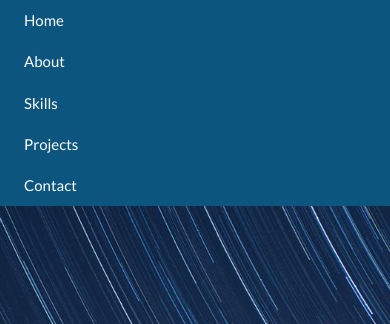
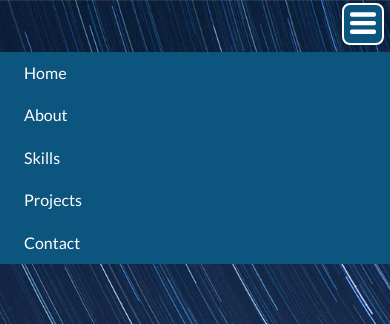
Before and after one commit to xinkecf35/personalsite, a website: page index.html in a window 390 px wide. Shown: the top 324 px of the page. Drawn offline with nearby package versions, Linux system fonts and the light colour scheme.

Commit message:
Started work on mobile navigation

```diff
--- a/highlightnavlinks.js
+++ /dev/null
@@ -1,3 +0,0 @@
-$(document).ready(function() {
-
-});
--- a/index.html
+++ b/index.html
@@ -10,12 +10,23 @@
 <script src="https://cdnjs.cloudflare.com/ajax/libs/jquery/3.2.1/jquery.min.js"></script>
 <script async src="https://cdnjs.cloudflare.com/ajax/libs/jqueryui/1.12.1/jquery-ui.min.js"></script>
 <script async src="scrolltolink.js"></script>
-<script async src="highlightnavlinks.js"></script>
 <script async src="sticknav.js"></script>
 </head>
 <!-- Navigation Bar -->
 <body>
     <nav>
+        <div id="mobile-nav-button">
+            <button>
+                <svg viewBox="0 0 44 44">
+                    <style type="text/css">
+                        .st0{fill:#FFFFFF;}
+                    </style>
+                    <path class="st0" d="M35 23.5H9c-1.1 0-2-0.9-2-2v-1c0-1.1 0.9-2 2-2h26c1.1 0 2 0.9 2 2v1C37 22.6 36.1 23.5 35 23.5z"/>
+                    <path class="st0" d="M35 33.5H9c-1.1 0-2-0.9-2-2v-1c0-1.1 0.9-2 2-2h26c1.1 0 2 0.9 2 2v1C37 32.6 36.1 33.5 35 33.5z"/>
+                    <path class="st0" d="M35 13.5H9c-1.1 0-2-0.9-2-2v-1c0-1.1 0.9-2 2-2h26c1.1 0 2 0.9 2 2v1C37 12.6 36.1 13.5 35 13.5z"/>
+                </svg>
+            </button>
+        </div>
         <ul>
             <li><a href="#home">Home</a></li>
             <li><a href="#about">About</a></li>
--- a/scss/_nav.scss
+++ b/scss/_nav.scss
@@ -26,13 +26,20 @@ nav {
     color: #ffffff;
     background-color: rgba(22,160,239,0.75);
 }
+//Mobile-nav
+@mixin hide-mobile-nav {
+    #mobile-nav-button {
+        display: none;
+    }
+}
+
+
 // fix nav after scroll
 .fix-nav {
+    @include transition(all 0.5s ease-in-out);
     background-color: $primarycolor;
-    @include transition(all 0.5s ease-in-out);
     nav{
         ul {
-            li {
             a {
                 &:active {
                     @include hover;
@@ -41,19 +48,43 @@ nav {
         }
     }
 }
+@mixin nav-sm {
+    #mobiel-nav-button {
+        position: absolute;
+        top:0px;
+        left:0px;
+        width: 100%;
+        height: auto;
     }
-@mixin nav-sm {
+    #mobile-nav-button button{
+        position: absolute;
+        right: 0px;
+        border: none;
+        background-color: $primarycolor;
+        width: 42px;
+        height: 42px;
+        margin: 3px 6px 3px 3px;
+        overflow: visible;
+        border: 2px solid #fff;
+        border-radius: 8px;
+        padding: 0px;
+
+    }
     nav {
         position: fixed;
         top: 0px;
         left: 0px;
         background-color: $primarycolor;
         ul {
+            position: absolute;
+            top: 52px;
+            background-color: inherit;
+            width: 100%;
+            li {
+                width: 100%;
+                a {
                     display: block;
-            li {
-                display: block;
-                a {
-                    font-size: 15px;
+                    font-size: 16px;
                     padding: 12px 24px 12px 24px;
                     &:active {
                         @include hover;
@@ -64,9 +95,9 @@ nav {
     }
 }
 @mixin nav-md {
+    @include hide-mobile-nav;
     nav {
         ul {
-            li{
             a {
                 font-size: 18px;
                 padding: 16px 28px 16px 28px;
@@ -77,11 +108,10 @@ nav {
         }
     }
 }
-}
 @mixin nav-lg {
+    @include hide-mobile-nav;
     nav {
         ul {
-            li {
             a {
                 font-size: 18px;
                 padding: 16px 50px 16px 50px ;
@@ -90,8 +120,6 @@ nav {
                     @include transition(background-color 0.50s ease);
                 }
             }
-
         }
     }
 }
-}
```
Also changed, not shown: sticknav.js (+4 -5 lines), css/main.css (deleted), stylesheets/main.css, 2 other files. Lines whose indentation alone changed are shown as unchanged.
